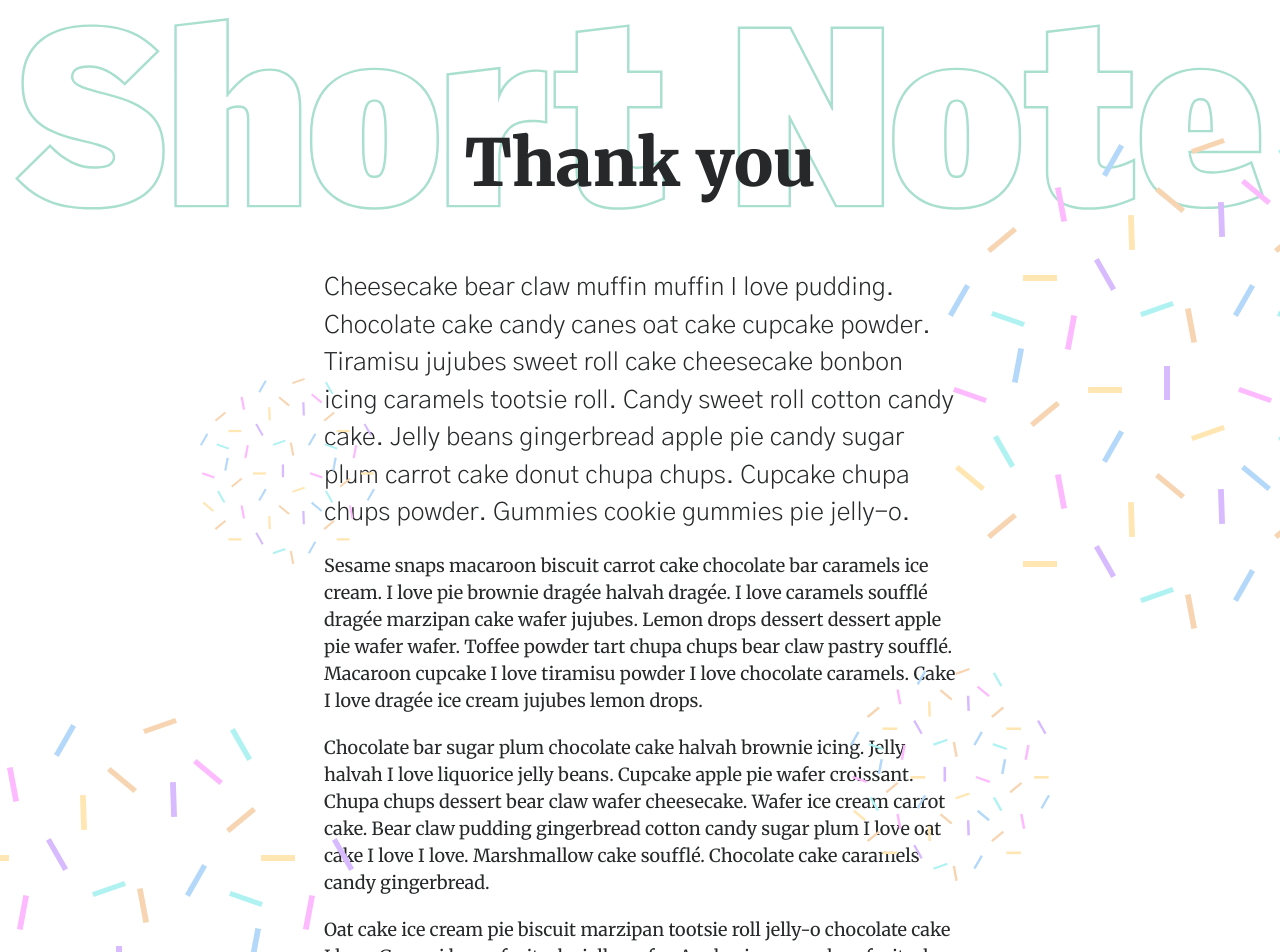
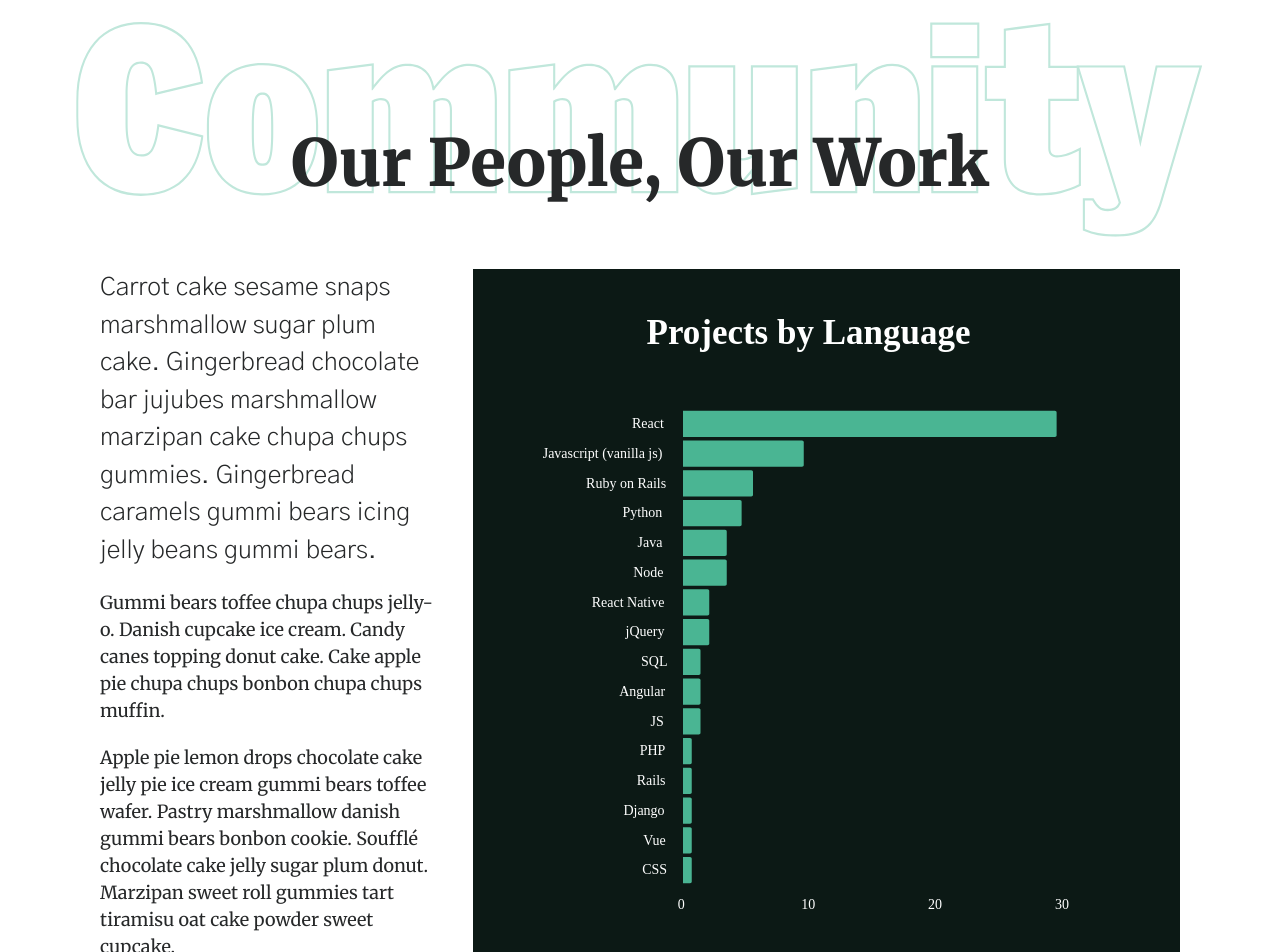
Before and after one commit to mercedesb/appreciation-station-2019, a React (Create React App) app: page / in a window 1280 px wide. Shown: the part 1760-2712 px from the top of the page. Built offline with nearby package versions, Linux system fonts and the light colour scheme; no server answers; a web font is replaced by a local one.

Commit message:
Add component for showing project breakdown
Added ProjectBreakdown component to show the number of projects by
language/framework.

```diff
--- a/src/App.js
+++ b/src/App.js
@@ -2,6 +2,7 @@ import React from "react";
 import ThankYouCover from "./components/ThankYouCover";
 import ByTheNumbers from "./components/ByTheNumbers";
 import AppreciationStation from "./components/AppreciationStation";
+import ProjectBreakdown from "./components/ProjectBreakdown";
 import ThankYouLetter from "./components/ThankYouLetter";
 import SponsorShoutout from "./components/SponsorShoutout";
 import Footer from "./components/Footer";
@@ -17,6 +18,9 @@ function App() {
         <AppreciationStation />
       </section>
       <section className="Section">
+        <ProjectBreakdown />
+      </section>
+      <section className="Section">
         <ThankYouLetter />
       </section>
       <section className="Section">
--- a/src/assets/styles/_content.scss
+++ b/src/assets/styles/_content.scss
@@ -120,7 +120,7 @@ $column-gap: 40px;
 
   &--twoThirds {
     @include media($min-desktop) {
-      grid-column-end: span ($desktop-row-items / 3 * 2 + 1);
+      grid-column-end: span ($desktop-row-items / 3 * 2);
     }
   }
 }
--- /dev/null
+++ b/src/components/ProjectBreakdown.js
@@ -0,0 +1,37 @@
+import React from "react";
+import Community from "../assets/images/Community.svg";
+import ProjectGraph from "../assets/images/ProjectGraph.svg";
+
+export default function ProjectBreakdown() {
+  return (
+    <React.Fragment>
+      <img className="BackgroundHeading" src={Community} alt="Community text" />
+      <h2 className="h1 Section-heading">Our People, Our Work</h2>
+      <div className="Grid">
+        <div className="GridItem GridItem--third">
+          <p className="Subtitle">
+            Carrot cake sesame snaps marshmallow sugar plum cake. Gingerbread
+            chocolate bar jujubes marshmallow marzipan cake chupa chups gummies.
+            Gingerbread caramels gummi bears icing jelly beans gummi bears.
+          </p>
+
+          <p>
+            Gummi bears toffee chupa chups jelly-o. Danish cupcake ice cream.
+            Candy canes topping donut cake. Cake apple pie chupa chups bonbon
+            chupa chups muffin.
+          </p>
+
+          <p>
+            Apple pie lemon drops chocolate cake jelly pie ice cream gummi bears
+            toffee wafer. Pastry marshmallow danish gummi bears bonbon cookie.
+            Soufflé chocolate cake jelly sugar plum donut. Marzipan sweet roll
+            gummies tart tiramisu oat cake powder sweet cupcake.
+          </p>
+        </div>
+        <div className="GridItem GridItem--twoThirds">
+          <img src={ProjectGraph} alt="Projects" />
+        </div>
+      </div>
+    </React.Fragment>
+  );
+}
```
Also changed, not shown: src/assets/images/Community.svg (added), src/assets/images/ProjectGraph.svg (added).
